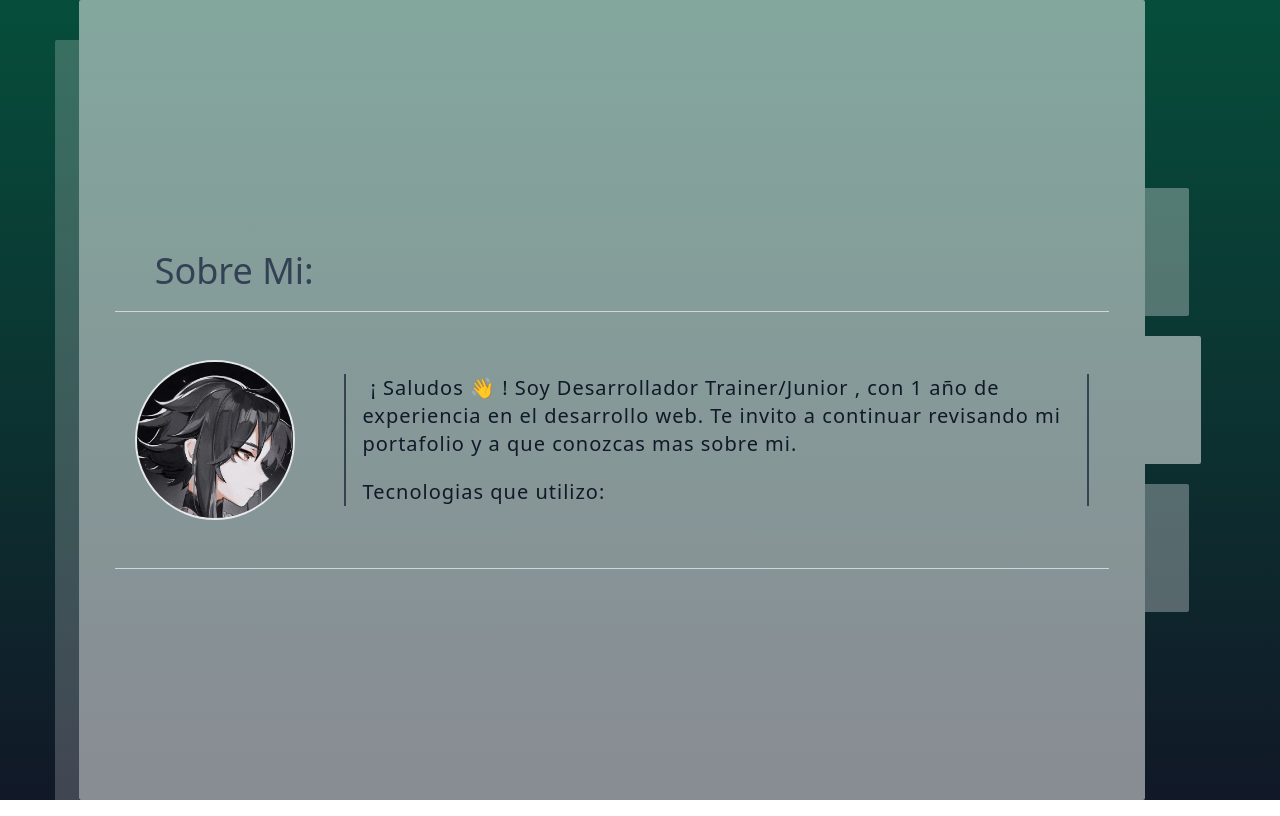
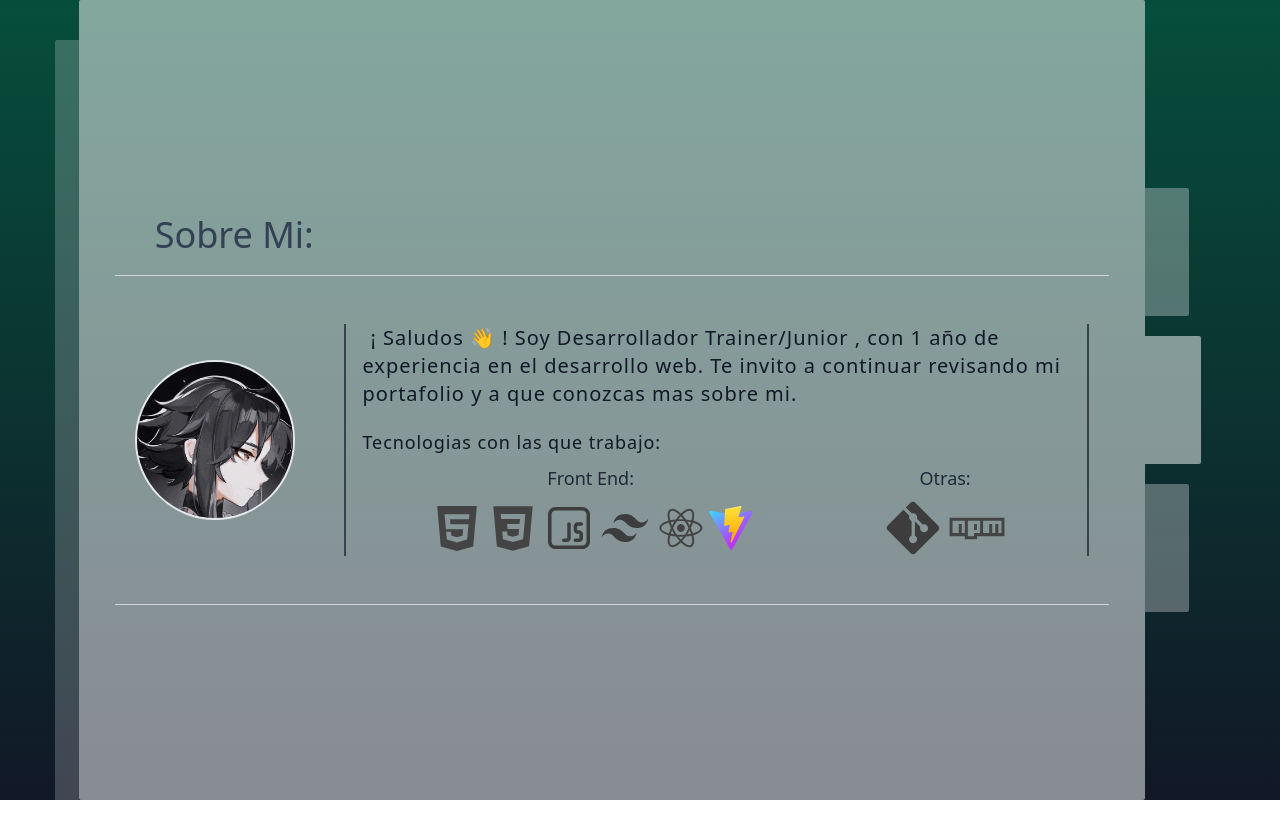
Before and after one commit to Puchinn/Portafolio, a React (Vite) app: page /sobremi in a window 1280 px wide. Built offline with nearby package versions, Linux system fonts and the light colour scheme.

Commit message:
style: ajustar estilos y agregar componentes tecnologias

```diff
--- a/src/components/Tecnologias.jsx
+++ b/src/components/Tecnologias.jsx
@@ -1,14 +1,16 @@
-
+import TechsFront from "./TechsFront"
+import TechsOtras from "./TechsOtras"
 
 function Teconologias() {
     return (
         <>
-            <div>
-                <h1 className="text-xl tracking-wider text-gray-900">
-                    Tecnologias que utilizo:
+            <div className="space-y-2">
+                <h1 className="text-lg tracking-wider text-gray-900">
+                    Tecnologias con las que trabajo:
                 </h1>
                 <div className="flex justify-around">
-
+                    <TechsFront />
+                    <TechsOtras />
                 </div>
             </div>
         </>
```
